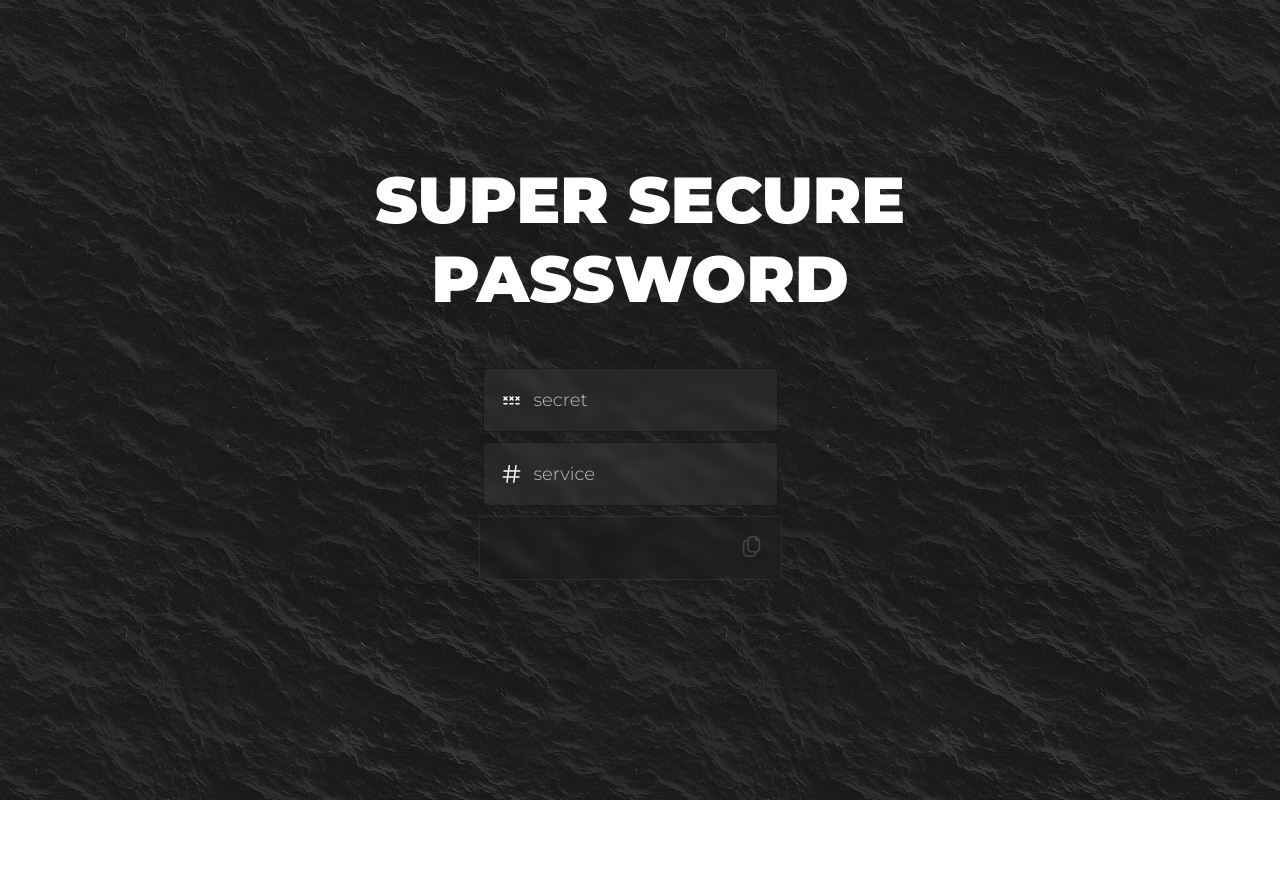
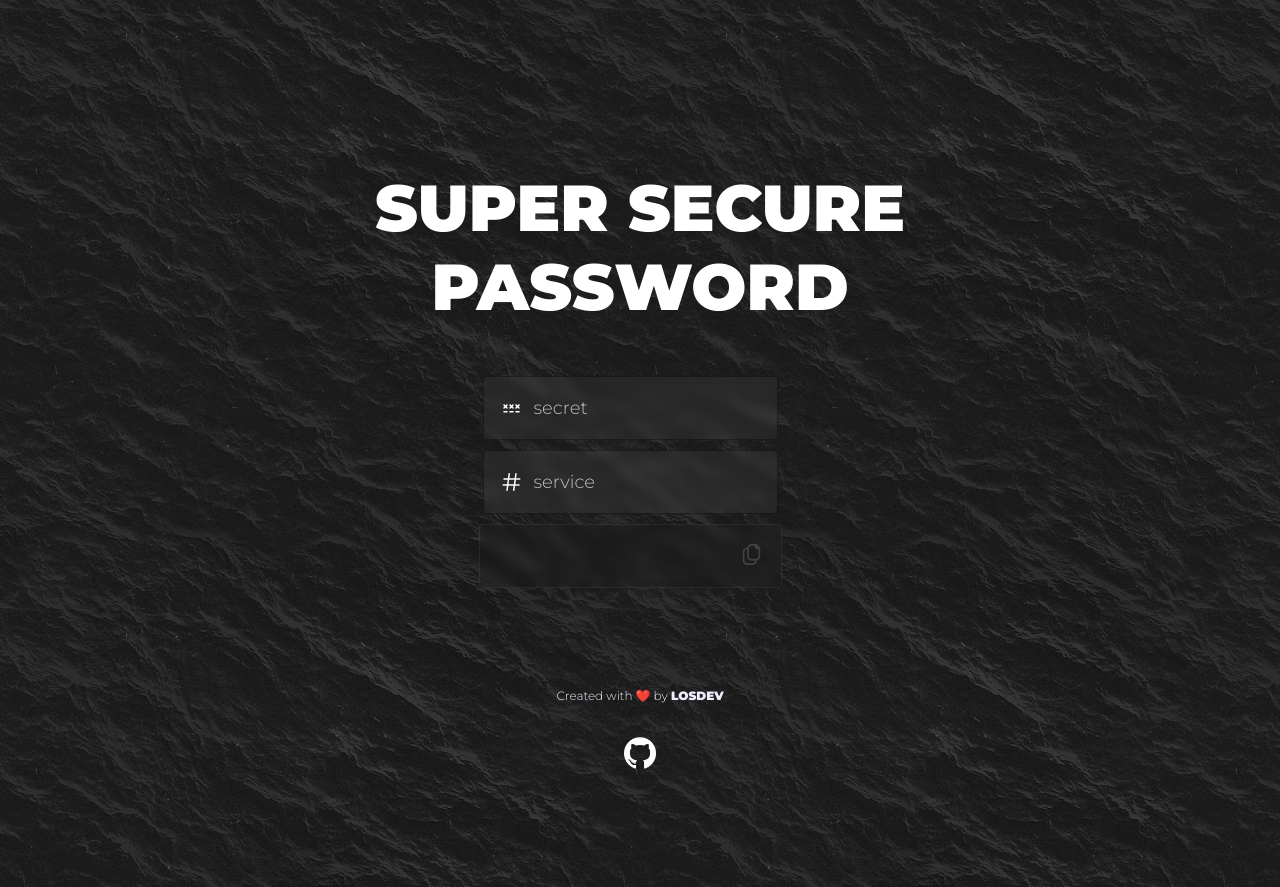
Before and after one commit to codeovni/super-secure-password, a plain HTML site: page index.html in a window 1280 px wide. Before the commit the page ends 800 px from the top, so only its background shows below. Drawn offline with nearby package versions, Linux system fonts and the light colour scheme.

Commit message:
Added footer info and github link

```diff
--- a/assets/css/style.css
+++ b/assets/css/style.css
@@ -2,11 +2,11 @@
 @import url('https://cdn-uicons.flaticon.com/uicons-regular-rounded/css/uicons-regular-rounded.css');
 
 body {
-    background: url(../images/ocean.jpg);
+    background: url(../images/background.jpg);
 }
 
 .container {
-    margin: 20vh auto;
+    margin: 21vh auto 0 auto;
     width: 800px;
     text-align: center;
 }
@@ -98,3 +98,22 @@ input::placeholder {
     font-size: 18px;
     vertical-align: middle;
 }
+
+footer {
+    font-size: 12px;
+    color: rgb(237 238 255);
+    text-align: center;
+    padding: 100px;
+    font-family: 'Montserrat';
+}
+
+footer a {
+    color: rgb(137 141 255) !important;
+    text-decoration: none;
+}
+
+footer img {
+    display: block;
+    width: 32px;
+    margin: 34px auto 10px auto;
+}
--- a/index.html
+++ b/index.html
@@ -30,6 +30,13 @@
                 <input type="text" id="password-result" readonly />
             </div>
 
+            <footer>
+                Created with ❤️ by <b>LOSDEV</b>
+                <a href="https://github.com/losdevpath">
+                    <img src="assets/images/github-logo.png" />
+                </a>
+            </footer>
+
         </div>
 
         <script src="./assets/js/utils/randomseed.min.js"></script>
```
Also changed, not shown: assets/images/background.jpg (renamed from assets/images/ocean.jpg), assets/images/github-logo.png (added).
